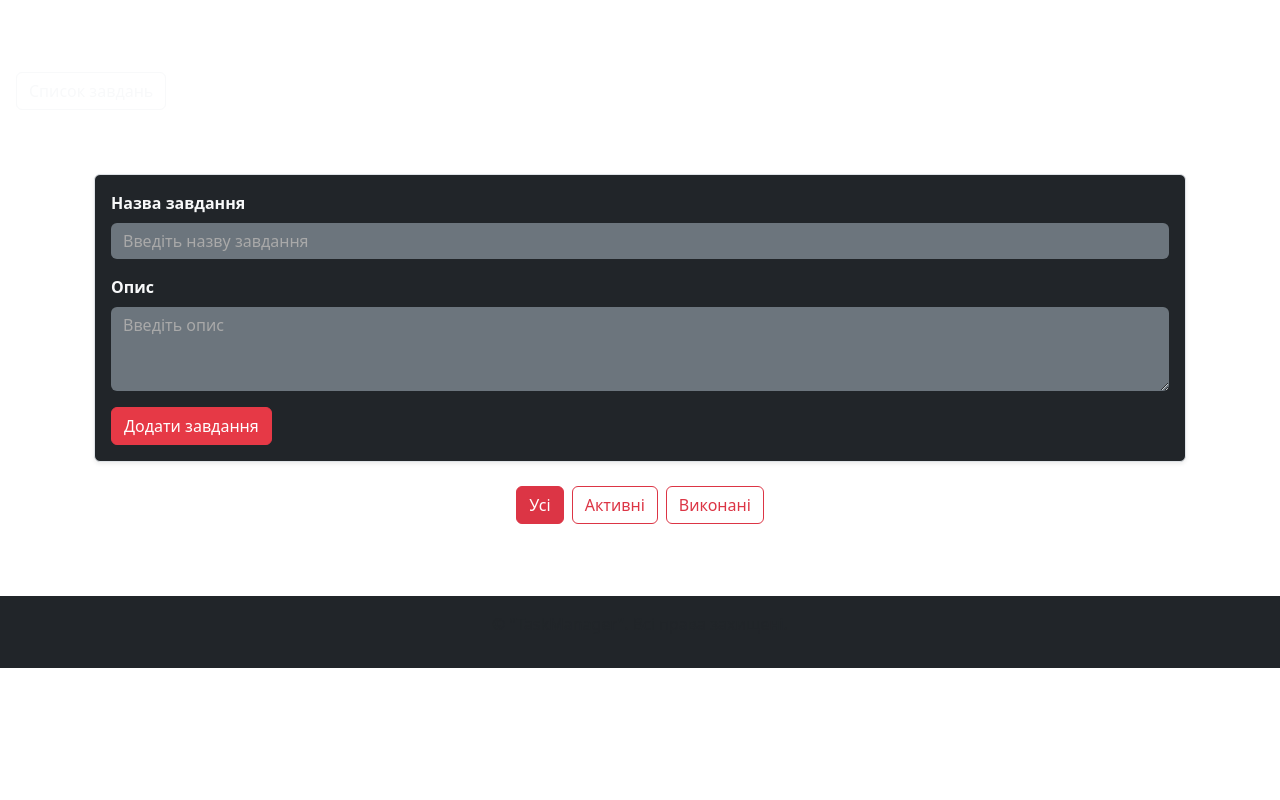
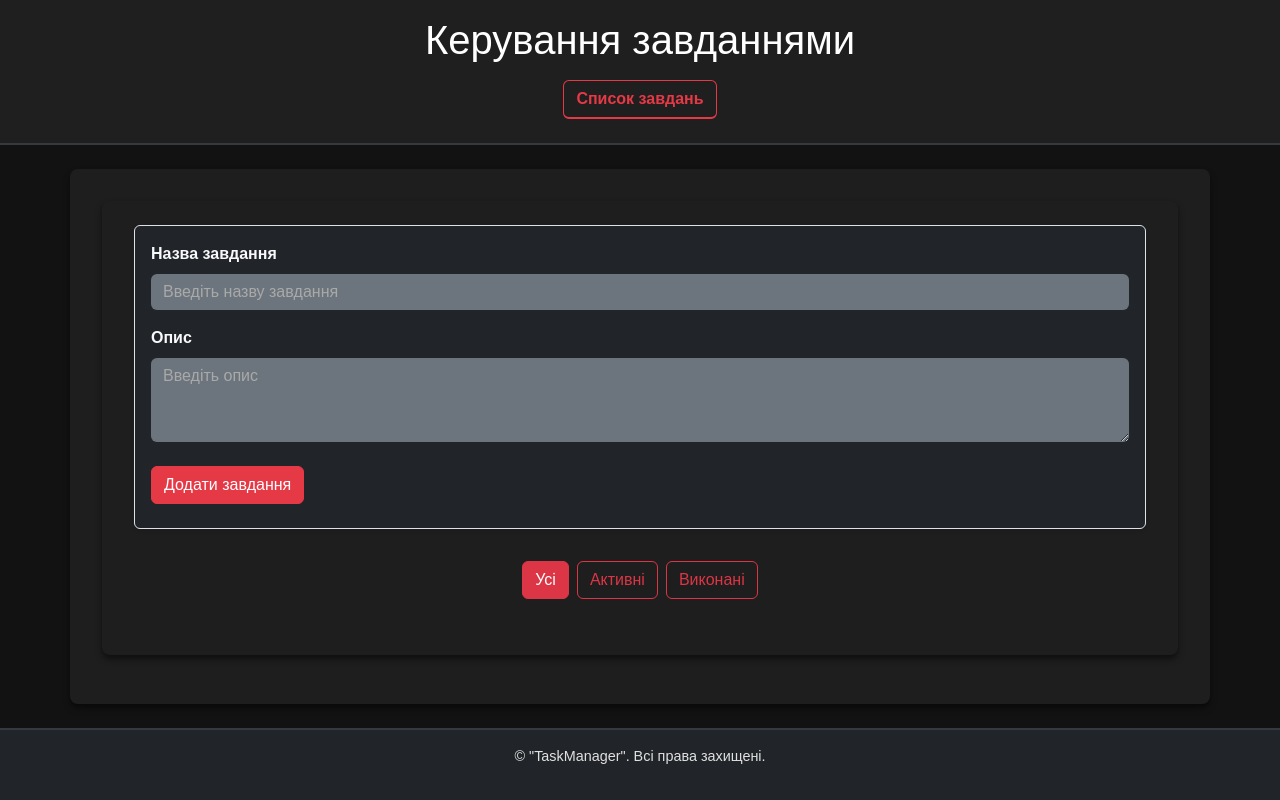
Before and after one commit to anavasynth/vue-task-manager, a Vue app: page / in a window 1280 px wide. Built offline with nearby package versions, Linux system fonts and the light colour scheme.

Commit message:
rewrite styles

```diff
--- a/src/App.vue
+++ b/src/App.vue
@@ -22,35 +22,75 @@ export default {
 </script>
 
 <style>
-.form-group {
-  background-color: #1e1e1e;
-  color: #e0e0e0;
+#app {
+  font-family: 'Arial', sans-serif;
+  background-color: #121212; /* Темний фон для додатка */
+  color: #e0e0e0; /* Світлий текст для контрасту */
+  margin: 0;
+  padding: 0;
+  box-sizing: border-box;
+  display: flex;
+  flex-direction: column;
+  min-height: 100vh;
 }
 
-.form-group .form-label {
-  font-weight: bold;
+/* Стилі для хедера */
+header {
+  background-color: #1f1f1f; /* Темний фон для хедера */
+  color: #ffffff; /* Білий текст */
+  padding: 1rem;
+  text-align: center;
+  border-bottom: 2px solid #343a40; /* Тонка границя для відокремлення */
 }
 
-.form-control {
-  color: #e0e0e0;
+header nav a {
+  color: #e0e0e0; /* Світлий текст для посилань */
+  text-decoration: none;
+  margin: 0 1rem;
 }
 
-.form-control::placeholder {
-  color: #a9a9a9;
+header nav a.router-link-active {
+  font-weight: bold;
+  border-bottom: 2px solid #e63946; /* Підкреслення активної сторінки */
 }
 
-.form-control:focus {
-  border-color: #e63946;
-  box-shadow: 0 0 5px rgba(230, 57, 70, 0.5);
+main {
+  flex-grow: 1;
+  padding: 1rem;
 }
 
-.btn-primary {
-  background-color: #e63946;
-  border-color: #e63946;
+/* Темний стиль футера */
+footer {
+  background-color: #1f1f1f; /* Темний фон */
+  color: #e0e0e0; /* Світлий текст */
+  font-size: 0.9rem;
+  text-align: center;
+  border-top: 2px solid #343a40;
 }
 
-.btn-primary:hover {
-  background-color: #d62839;
-  border-color: #d62839;
+/* Кнопки */
+.btn-outline-light {
+  border-color: #e63946;
+  color: #e63946;
+}
+
+.btn-outline-light:hover {
+  background-color: #e63946;
+  color: #ffffff;
+}
+
+.btn {
+  margin: 0.5rem 0; /* Відступи між кнопками */
+}
+
+.container {
+  background-color: #1e1e1e; /* Темний фон для контейнера */
+  padding: 2rem;
+  border-radius: 8px; /* Округлені кути */
+  box-shadow: 0 4px 6px rgba(0, 0, 0, 0.5); /* Тінь для ефекту */
+}
+
+.text-muted {
+  color: #aaa !important; /* Світлий колір для завершених завдань */
 }
 </style>
```
